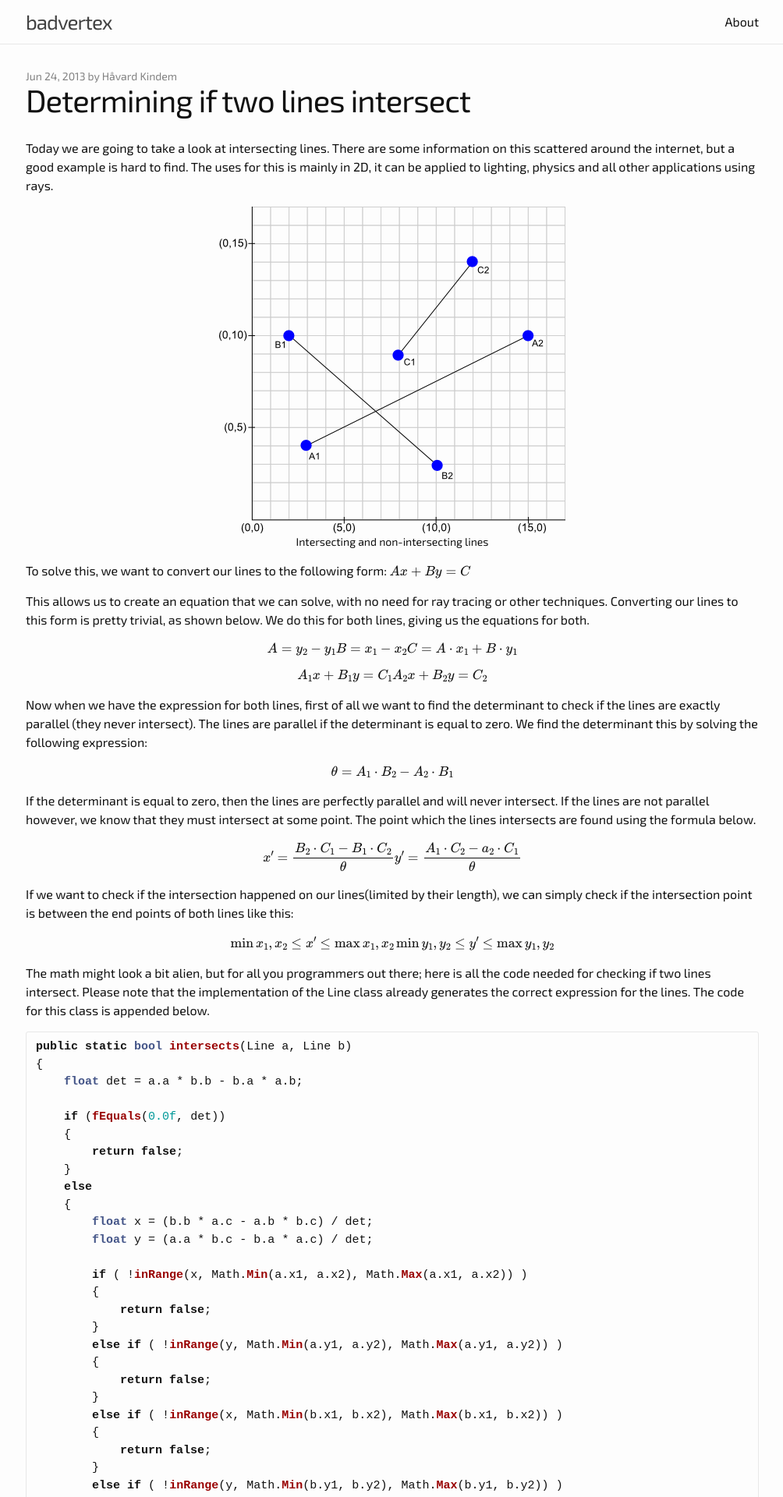
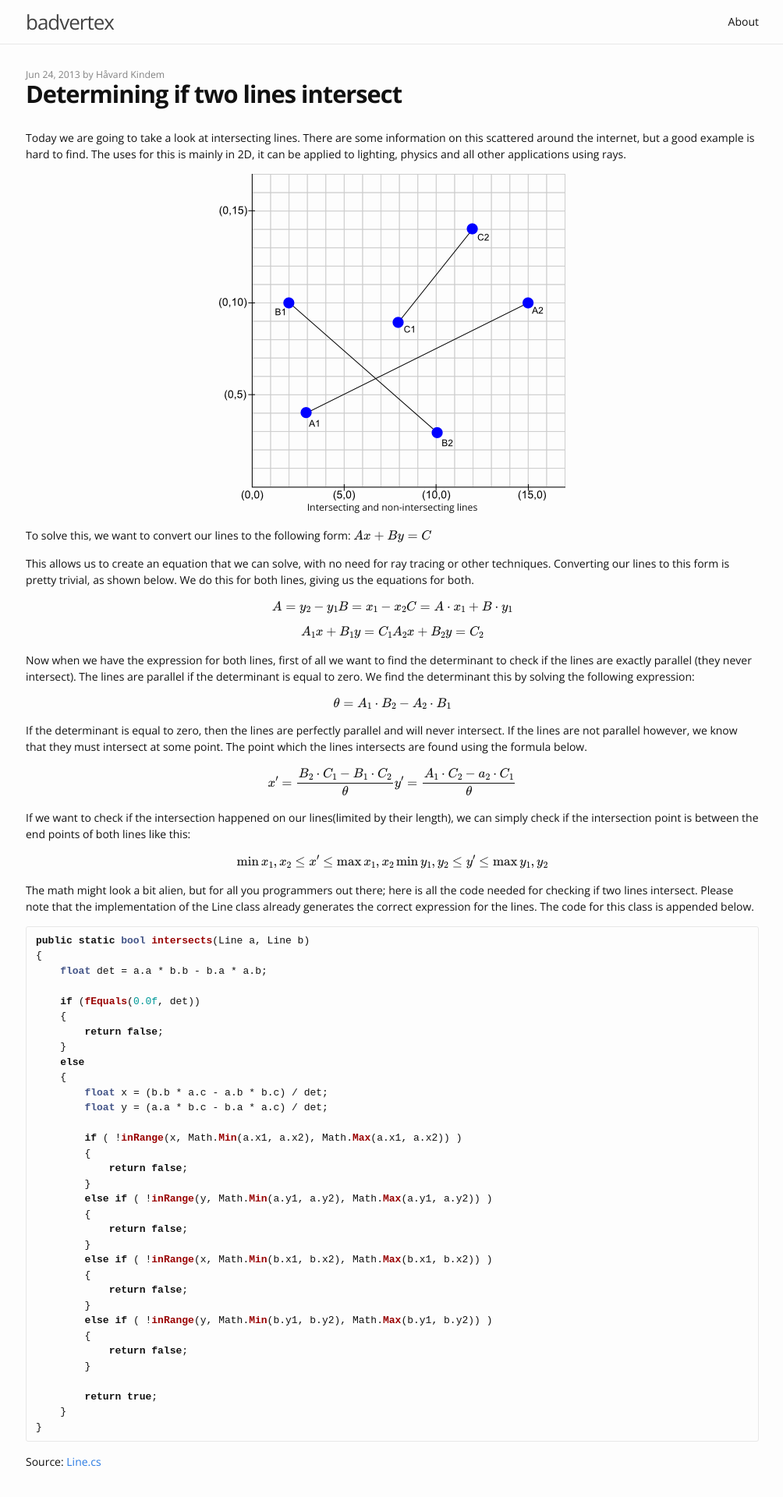
Before and after one commit to BadVertex/badvertex.github.io, a Jekyll site: the page built from _posts/2013/2013-06-24-determining-if-two-lines-intersect.md, in a window 1280 px wide. Shown: the top 1920 px of the page at 78% size, without its empty margins (137-1141 px from the left). Built offline with Jekyll 4.4.1, drawn with Linux system fonts in a browser that asks for light colours; formulas are drawn with MathJax 3.

Commit message:
Change font to opensans

```diff
--- a/_layouts/default.html
+++ b/_layouts/default.html
@@ -4,7 +4,7 @@
   {% include head.html %}
 
   <body>
-      <link href="https://fonts.googleapis.com/css?family=Exo+2:400,700" rel="stylesheet">
+    <link href="https://fonts.googleapis.com/css?family=Open+Sans:400,700" rel="stylesheet">
 
     {% include header.html %}
 
--- a/_sass/_base.scss
+++ b/_sass/_base.scss
@@ -38,8 +38,6 @@ ul, ol, dl, figure,
     margin-bottom: $spacing-unit / 2;
 }
 
-
-
 /**
  * Images
  */
@@ -75,9 +73,15 @@ ul, ol {
  * Headings
  */
 h1, h2, h3, h4, h5, h6 {
-    font-weight: $base-font-weight;
+    font-weight: bold;
 }
 
+h1 { font-size: 2em; }
+h2 { font-size: 1.5em; }
+h3 { font-size: 1.3em; }
+h4 { font-size: 1.1em; }
+h5 { font-size: .9em; }
+h6 { font-size: .8em; }
 
 
 /**
@@ -122,7 +126,7 @@ blockquote {
  */
 pre,
 code {
-    font-size: 15px;
+    font-size: 13px;
     border: 1px solid $grey-color-light;
     border-radius: 3px;
     background-color: $background-color;
--- a/_sass/_layout.scss
+++ b/_sass/_layout.scss
@@ -202,7 +202,7 @@
 
 .post-title {
     display: block;
-    font-size: 2.5em;
+    font-size: 2.2em;
     letter-spacing: -1px;
     line-height: 1;
 
@@ -214,29 +214,7 @@
 .post-content {
     margin-bottom: $spacing-unit;
 
-    h2 {
-        font-size: 32px;
 
-        @include media-query($on-laptop) {
-            font-size: 28px;
-        }
-    }
-
-    h3 {
-        font-size: 26px;
-
-        @include media-query($on-laptop) {
-            font-size: 22px;
-        }
-    }
-
-    h4 {
-        font-size: 20px;
-
-        @include media-query($on-laptop) {
-            font-size: 18px;
-        }
-    }
 }
 
 .pagination {
--- a/css/main.scss
+++ b/css/main.scss
@@ -6,8 +6,8 @@
 
 
 // Our variables
-$base-font-family: "Exo 2", "Helvetica Neue", sans-serif;
-$base-font-size:   16px;
+$base-font-family: "Open Sans", sans-serif;
+$base-font-size:   14px;
 $base-font-weight: 400;
 $small-font-size:  $base-font-size * 0.875;
 $base-line-height: 1.5;
```
